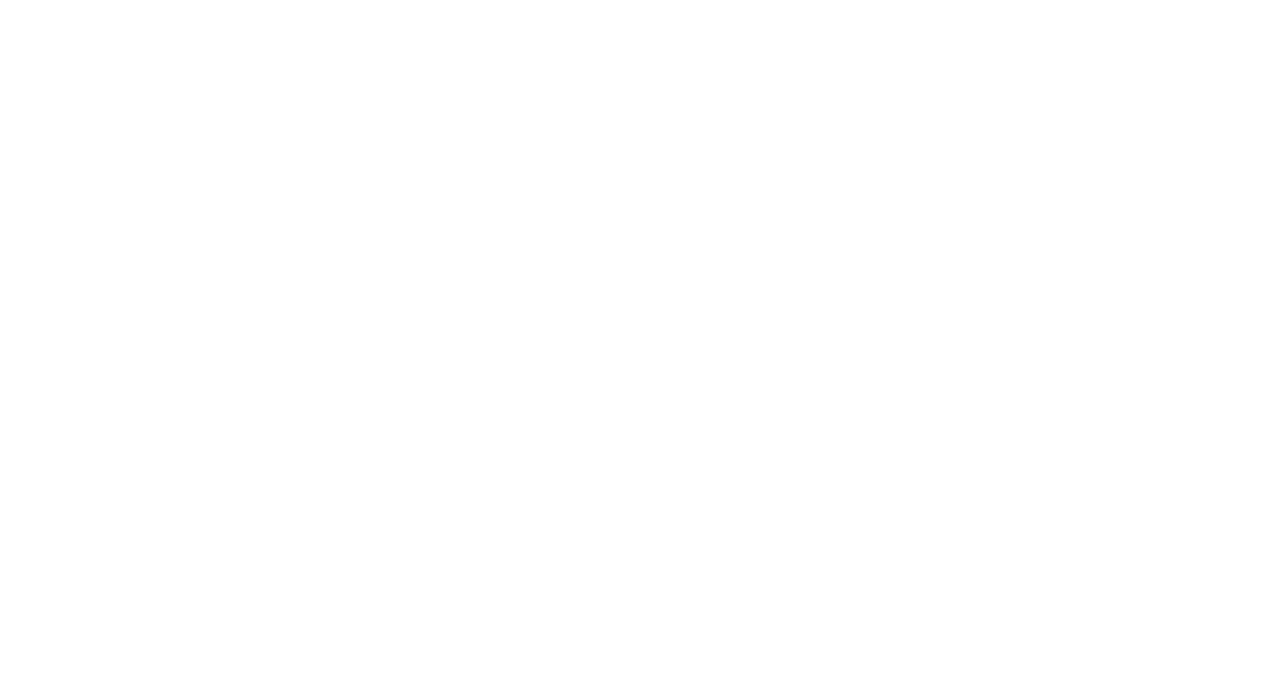
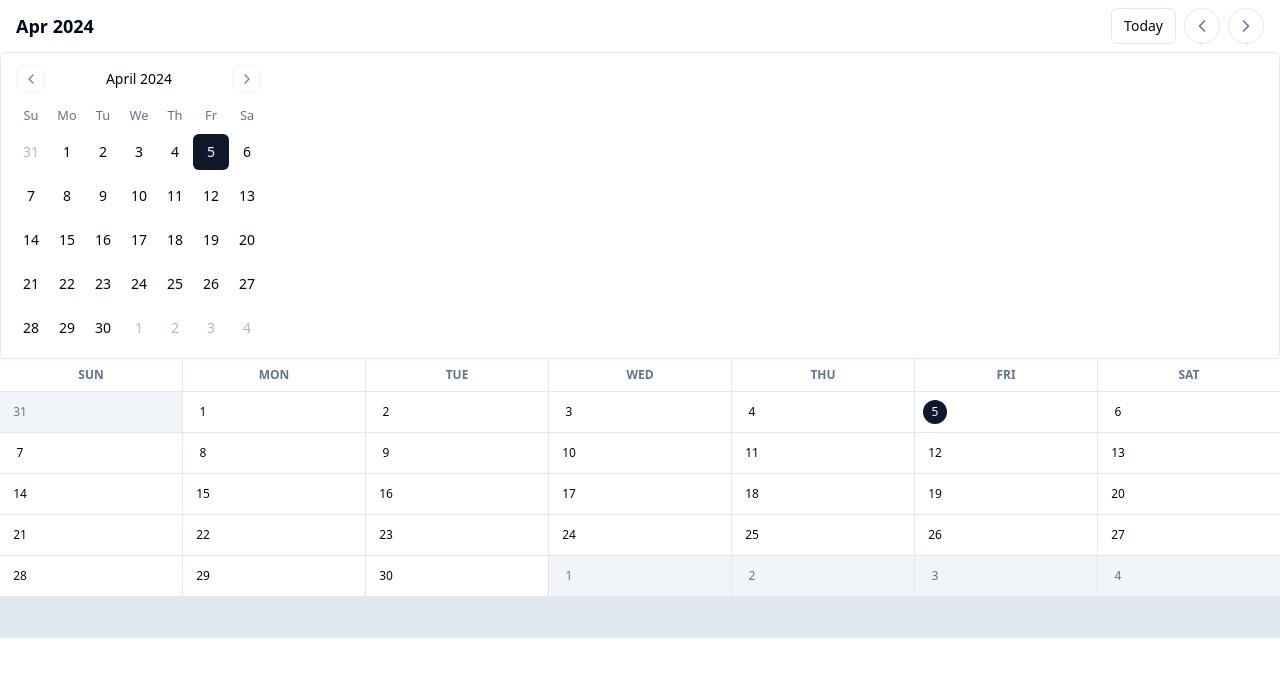
Before and after one commit to soumakkdev/nova-calendar, a React (Vite) app: page / in a window 1280 px wide. Shown: the top 676 px of the page. Built offline with nearby package versions, Linux system fonts and the light colour scheme.

Commit message:
calender added

```diff
--- a/index.html
+++ b/index.html
@@ -1,4 +1,4 @@
-<!DOCTYPE html>
+<!doctype html>
 <html lang="en">
 	<head>
 		<meta charset="UTF-8" />
--- a/package.json
+++ b/package.json
@@ -13,8 +13,10 @@
 		"@radix-ui/react-slot": "^1.0.2",
 		"class-variance-authority": "^0.7.0",
 		"clsx": "^2.1.0",
-    "lucide-react": "^0.363.0",
+		"dayjs": "^1.11.10",
+		"lucide-react": "^0.364.0",
 		"react": "^18.2.0",
+		"react-day-picker": "^8.10.0",
 		"react-dom": "^18.2.0",
 		"tailwind-merge": "^2.2.2",
 		"tailwindcss-animate": "^1.0.7"
@@ -31,6 +33,8 @@
 		"eslint-plugin-react-hooks": "^4.6.0",
 		"eslint-plugin-react-refresh": "^0.4.6",
 		"postcss": "^8.4.38",
+		"prettier": "^3.2.5",
+		"prettier-plugin-tailwindcss": "^0.5.13",
 		"tailwindcss": "^3.4.3",
 		"typescript": "^5.2.2",
 		"vite": "^5.2.0"
--- a/src/App.tsx
+++ b/src/App.tsx
@@ -1,5 +1,182 @@
+import dayjs, { Dayjs } from 'dayjs'
+
+import isTodayPlugin from 'dayjs/plugin/isToday'
+import toObjectPlugin from 'dayjs/plugin/toObject'
+import weekdayPlugin from 'dayjs/plugin/weekday'
+import { ReactNode, useEffect, useState } from 'react'
+import { Button } from './components/ui/button'
+import { ChevronLeft, ChevronRight } from 'lucide-react'
+import { cn } from './lib/utils'
+import { Calendar } from './components/ui/calendar'
+
+dayjs.extend(isTodayPlugin)
+dayjs.extend(toObjectPlugin)
+dayjs.extend(weekdayPlugin)
+
+const now = dayjs()
+const dateFormat = 'MMM YYYY'
+const dayFormat = 'ddd'
+
+interface IFormattedDateObj {
+	date: number
+	month: number
+	year: number
+	isCurrentDay: boolean
+	isCurrentMonth: boolean
+}
+
+const getFormattedDateObj = (date: Dayjs, currentMonth: number): IFormattedDateObj => {
+	const clonedObject = { ...date.toObject() }
+	const formatedObject = {
+		date: clonedObject.date,
+		month: clonedObject.months,
+		year: clonedObject.years,
+		isCurrentMonth: clonedObject.months === currentMonth,
+		isCurrentDay: date.isToday(),
+	}
+	return formatedObject
+}
+
 function App() {
-	return <main></main>
+	const [currentMonth, setCurrentMonth] = useState<Dayjs>(now)
+	const [arrayOfDays, setArrayOfDays] = useState<IFormattedDateObj[][]>([])
+
+	const getAllDays = () => {
+		let currentDate = currentMonth.startOf('month').weekday(0) // 1st sunday in this month
+		const nextMonth = currentMonth.add(1, 'month').month()
+
+		const allDates = []
+		let weekDates = []
+		let weekCounter = 1
+
+		while (currentDate.weekday(0).toObject().months !== nextMonth) {
+			const formatted = getFormattedDateObj(currentDate, currentMonth.month())
+			weekDates.push(formatted)
+			if (weekCounter === 7) {
+				allDates.push(weekDates)
+				weekDates = []
+				weekCounter = 0
+			}
+			weekCounter++
+			currentDate = currentDate.add(1, 'day')
+		}
+		setArrayOfDays(allDates)
+	}
+
+	useEffect(() => {
+		getAllDays()
+	}, [currentMonth])
+
+	const [month, setMonth] = useState(currentMonth.toISOString())
+
+	return (
+		<main className="flex h-full flex-col">
+			<Header
+				currentMonth={currentMonth}
+				onChangeCurrentMonth={(day) => {
+					setCurrentMonth(day)
+					setMonth(day.toISOString())
+				}}
+			/>
+
+			<div className="flex-1">
+				<Calendar
+					mode="single"
+					month={dayjs(month).toDate()}
+					onMonthChange={(date) => setMonth(date.toISOString())}
+					selected={currentMonth.toDate()}
+					onSelect={(date) => {
+						setCurrentMonth(dayjs(date))
+					}}
+					className="rounded-md border"
+				/>
+
+				<div className="ring-1 ring-border ring-opacity-5 lg:flex lg:flex-auto lg:flex-col">
+					<ViewDays />
+					<div className="flex overflow-auto bg-border text-xs leading-6 text-foreground lg:flex-auto">
+						<ViewDates arrayOfDays={arrayOfDays} />
+					</div>
+				</div>
+			</div>
+		</main>
+	)
 }
 
 export default App
+
+function ViewDates({ arrayOfDays }: { arrayOfDays: IFormattedDateObj[][] }) {
+	const rows: ReactNode[] = []
+	let days: ReactNode[] = []
+
+	arrayOfDays.forEach((week) => {
+		week.forEach((d) => {
+			days.push(
+				<div
+					key={d.date}
+					className={cn('relative overflow-auto bg-background font-medium text-foreground', 'relative px-2 py-2', {
+						'bg-muted text-muted-foreground': !d.isCurrentMonth,
+					})}
+				>
+					<time
+						dateTime={d.date.toString()}
+						className={cn('sticky top-0 grid h-6 w-6 place-content-center rounded-full', {
+							'bg-primary text-primary-foreground': d.isCurrentDay,
+						})}
+					>
+						{d.date}
+					</time>
+				</div>,
+			)
+		})
+		rows.push(days)
+		days = []
+	})
+
+	return <div className="grid w-full grid-cols-7 grid-rows-6 gap-px">{rows}</div>
+}
+
+function ViewDays() {
+	const days = []
+	for (let i = 0; i < 7; i++) {
+		days.push(
+			<div key={i} className="bg-background py-2 text-xs uppercase text-muted-foreground">
+				{now.weekday(i).format(dayFormat)}
+			</div>,
+		)
+	}
+	return (
+		<div className="grid grid-cols-7 gap-px border-b border-border bg-border text-center text-xs font-semibold leading-6 text-foreground lg:flex-none">
+			{days}
+		</div>
+	)
+}
+
+function Header({ currentMonth, onChangeCurrentMonth }: { currentMonth: Dayjs; onChangeCurrentMonth: (day: Dayjs) => void }) {
+	const nextMonth = () => {
+		const plus = currentMonth.add(1, 'month')
+		onChangeCurrentMonth(plus)
+	}
+	const prevMonth = () => {
+		const minus = currentMonth.subtract(1, 'month')
+		onChangeCurrentMonth(minus)
+	}
+
+	return (
+		<header className="flex items-center justify-between px-4 py-2">
+			<span className="text-lg font-semibold">{currentMonth.format(dateFormat)}</span>
+
+			<div className="flex items-center gap-2">
+				<Button size="sm" variant="outline" onClick={() => onChangeCurrentMonth(dayjs())}>
+					Today
+				</Button>
+
+				<Button onClick={prevMonth} variant="outline" className="h-9 w-9 rounded-full p-0">
+					<ChevronLeft className="h-5 w-5 text-muted-foreground" />
+				</Button>
+				<Button onClick={nextMonth} variant="outline" className="h-9 w-9 rounded-full p-0">
+					<ChevronRight className="h-5 w-5 text-muted-foreground" />
+				</Button>
+			</div>
+		</header>
+	)
+}
--- /dev/null
+++ b/src/components/ui/button.tsx
@@ -0,0 +1,56 @@
+import * as React from "react"
+import { Slot } from "@radix-ui/react-slot"
+import { cva, type VariantProps } from "class-variance-authority"
+
+import { cn } from "@/lib/utils"
+
+const buttonVariants = cva(
+  "inline-flex items-center justify-center whitespace-nowrap rounded-md text-sm font-medium ring-offset-background transition-colors focus-visible:outline-none focus-visible:ring-2 focus-visible:ring-ring focus-visible:ring-offset-2 disabled:pointer-events-none disabled:opacity-50",
+  {
+    variants: {
+      variant: {
+        default: "bg-primary text-primary-foreground hover:bg-primary/90",
+        destructive:
+          "bg-destructive text-destructive-foreground hover:bg-destructive/90",
+        outline:
+          "border border-input bg-background hover:bg-accent hover:text-accent-foreground",
+        secondary:
+          "bg-secondary text-secondary-foreground hover:bg-secondary/80",
+        ghost: "hover:bg-accent hover:text-accent-foreground",
+        link: "text-primary underline-offset-4 hover:underline",
+      },
+      size: {
+        default: "h-10 px-4 py-2",
+        sm: "h-9 rounded-md px-3",
+        lg: "h-11 rounded-md px-8",
+        icon: "h-10 w-10",
+      },
+    },
+    defaultVariants: {
+      variant: "default",
+      size: "default",
+    },
+  }
+)
+
+export interface ButtonProps
+  extends React.ButtonHTMLAttributes<HTMLButtonElement>,
+    VariantProps<typeof buttonVariants> {
+  asChild?: boolean
+}
+
+const Button = React.forwardRef<HTMLButtonElement, ButtonProps>(
+  ({ className, variant, size, asChild = false, ...props }, ref) => {
+    const Comp = asChild ? Slot : "button"
+    return (
+      <Comp
+        className={cn(buttonVariants({ variant, size, className }))}
+        ref={ref}
+        {...props}
+      />
+    )
+  }
+)
+Button.displayName = "Button"
+
+export { Button, buttonVariants }
--- /dev/null
+++ b/src/components/ui/calendar.tsx
@@ -0,0 +1,64 @@
+import * as React from "react"
+import { ChevronLeft, ChevronRight } from "lucide-react"
+import { DayPicker } from "react-day-picker"
+
+import { cn } from "@/lib/utils"
+import { buttonVariants } from "@/components/ui/button"
+
+export type CalendarProps = React.ComponentProps<typeof DayPicker>
+
+function Calendar({
+  className,
+  classNames,
+  showOutsideDays = true,
+  ...props
+}: CalendarProps) {
+  return (
+    <DayPicker
+      showOutsideDays={showOutsideDays}
+      className={cn("p-3", className)}
+      classNames={{
+        months: "flex flex-col sm:flex-row space-y-4 sm:space-x-4 sm:space-y-0",
+        month: "space-y-4",
+        caption: "flex justify-center pt-1 relative items-center",
+        caption_label: "text-sm font-medium",
+        nav: "space-x-1 flex items-center",
+        nav_button: cn(
+          buttonVariants({ variant: "outline" }),
+          "h-7 w-7 bg-transparent p-0 opacity-50 hover:opacity-100"
+        ),
+        nav_button_previous: "absolute left-1",
+        nav_button_next: "absolute right-1",
+        table: "w-full border-collapse space-y-1",
+        head_row: "flex",
+        head_cell:
+          "text-muted-foreground rounded-md w-9 font-normal text-[0.8rem]",
+        row: "flex w-full mt-2",
+        cell: "h-9 w-9 text-center text-sm p-0 relative [&:has([aria-selected].day-range-end)]:rounded-r-md [&:has([aria-selected].day-outside)]:bg-accent/50 [&:has([aria-selected])]:bg-accent first:[&:has([aria-selected])]:rounded-l-md last:[&:has([aria-selected])]:rounded-r-md focus-within:relative focus-within:z-20",
+        day: cn(
+          buttonVariants({ variant: "ghost" }),
+          "h-9 w-9 p-0 font-normal aria-selected:opacity-100"
+        ),
+        day_range_end: "day-range-end",
+        day_selected:
+          "bg-primary text-primary-foreground hover:bg-primary hover:text-primary-foreground focus:bg-primary focus:text-primary-foreground",
+        day_today: "bg-accent text-accent-foreground",
+        day_outside:
+          "day-outside text-muted-foreground opacity-50 aria-selected:bg-accent/50 aria-selected:text-muted-foreground aria-selected:opacity-30",
+        day_disabled: "text-muted-foreground opacity-50",
+        day_range_middle:
+          "aria-selected:bg-accent aria-selected:text-accent-foreground",
+        day_hidden: "invisible",
+        ...classNames,
+      }}
+      components={{
+        IconLeft: ({ ...props }) => <ChevronLeft className="h-4 w-4" />,
+        IconRight: ({ ...props }) => <ChevronRight className="h-4 w-4" />,
+      }}
+      {...props}
+    />
+  )
+}
+Calendar.displayName = "Calendar"
+
+export { Calendar }
--- a/src/globals.css
+++ b/src/globals.css
@@ -70,6 +70,11 @@
 	* {
 		@apply border-border;
 	}
+	html,
+	body,
+	#root {
+		@apply h-full w-full;
+	}
 	body {
 		@apply bg-background text-foreground;
 	}
```
Also changed, not shown: .eslintrc.cjs, 2 other files (tests, documents, lock files or other folders). Lines whose indentation alone changed are shown as unchanged.
